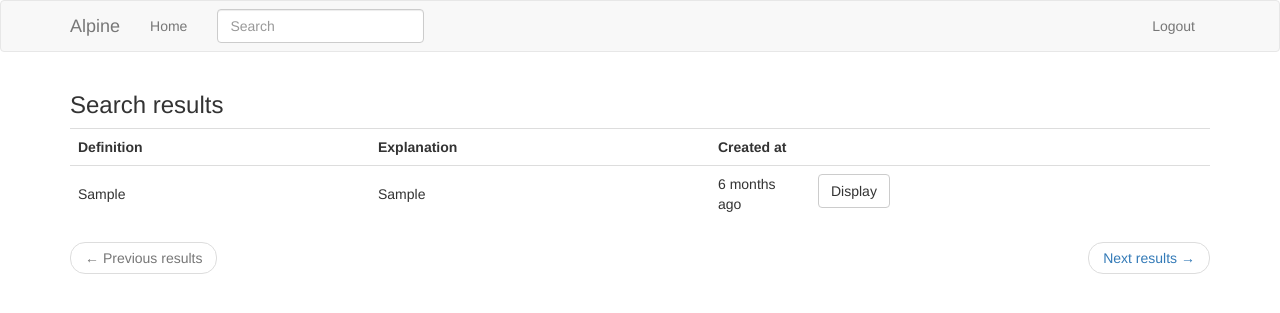
After one commit to alpineapp/alpine, a Flask app: template app/templates/search.html in a window 1280 px wide. The commit adds this page. Shown: the top 313 px of the page. Run offline with Flask 2, Linux system fonts and the light colour scheme; a user stored in the database is signed in; tables that the repository leaves empty hold one stand-in row (values such as "Sample post"); the template is opened without the code that fills it: values that come from a table or form of the project are taken from there, most other values are stand-ins (such as "Sample title", 1, 10 or a date in 2020); some libraries are stand-ins or nearby versions.

Commit message:
Add search feature
Follow miguelgrinberg tutorial part 16, adding search will help users
to quickly find their cards.

- Install Elasticsearch and Kibana from Docker
- Set up abstraction in app/search.py
- Integrate Elasticsearch with SQLAlchemy so that changes in SQLAlchemy
will automatically map to updates in ES indices
- Create a Search Form and View function

Resolves: #4

```diff
--- a/app/__init__.py
+++ b/app/__init__.py
@@ -9,6 +9,7 @@ import os
 from flask_mail import Mail
 from flask_bootstrap import Bootstrap
 from flask_moment import Moment
+from elasticsearch import Elasticsearch
 
 
 db = SQLAlchemy()
@@ -29,6 +30,8 @@ def create_app(config_class=Config):
     mail.init_app(app)
     bootstrap.init_app(app)
     moment.init_app(app)
+    app.elasticsearch = Elasticsearch([app.config['ELASTICSEARCH_URL']]) \
+        if app.config['ELASTICSEARCH_URL'] else None
 
     from app.errors import bp as errors_bp
     app.register_blueprint(errors_bp)
--- a/app/main/forms.py
+++ b/app/main/forms.py
@@ -1,11 +1,23 @@
 from flask_wtf import FlaskForm
-from wtforms import SubmitField, TextAreaField
+from wtforms import SubmitField, TextAreaField, StringField
 from wtforms.validators import DataRequired, Length
+from flask import request
+
+
+class SearchForm(FlaskForm):
+    q = StringField('Search', validators=[DataRequired()])
+
+    def __init__(self, *args, **kwargs):
+        if 'formdata' not in kwargs:
+            kwargs['formdata'] = request.args
+        if 'csrf_enabled' not in kwargs:
+            kwargs['csrf_enabled'] = False
+        super(SearchForm, self).__init__(*args, **kwargs)
 
 
 class CardForm(FlaskForm):
     front = TextAreaField('Definition', validators=[
         DataRequired(), Length(min=1, max=140)])
     back = TextAreaField('Explanation', validators=[
-        DataRequired(), Length(min=1, max=300)])
+        DataRequired(), Length(min=1, max=2)])
     submit = SubmitField('Submit')
--- a/app/main/routes.py
+++ b/app/main/routes.py
@@ -1,13 +1,13 @@
 from datetime import datetime
 from flask import render_template, flash, redirect, url_for, \
-                  request, jsonify, current_app
+                  request, jsonify, current_app, g
 from werkzeug.urls import url_parse
 from flask_login import current_user, login_user, logout_user, \
                         login_required
 
 from app import db
 from app.main import bp
-from app.main.forms import CardForm
+from app.main.forms import CardForm, SearchForm
 from app.models import User, Card
 
 
@@ -40,6 +40,7 @@ def before_request():
     if current_user.is_authenticated:
         current_user.last_seen = datetime.utcnow()
         db.session.commit()
+        g.search_form = SearchForm()
 
 @bp.route('/displayBack', methods=['POST'])
 @login_required
@@ -47,3 +48,18 @@ def displayBack():
     card_id = request.form['card_id']
     card = Card.query.get(int(card_id))
     return jsonify({'text': card.back})
+
+@bp.route('/search')
+@login_required
+def search():
+    if not g.search_form.validate():
+        return redirect(url_for('main.index'))
+    page = request.args.get('page', 1, type=int)
+    cards, total = Card.search(g.search_form.q.data, page,
+                               current_app.config['CARDS_PER_PAGE'])
+    next_url = url_for('main.search', q=g.search_form.q.data, page=page + 1) \
+        if total > page * current_app.config['CARDS_PER_PAGE'] else None
+    prev_url = url_for('main.search', q=g.search_form.q.data, page=page - 1) \
+        if page > 1 else None
+    return render_template('search.html', title='Search card', cards=cards,
+                           next_url=next_url, prev_url=prev_url)
--- a/app/models.py
+++ b/app/models.py
@@ -4,12 +4,56 @@ from time import time
 from werkzeug.security import generate_password_hash, \
                               check_password_hash
 from flask import current_app
-from flask_login import UserMixin
+from flask_login import UserMixin, current_user
 from hashlib import md5
 import jwt
 
 from app import login
 from app import db
+from app.search import add_to_index, remove_from_index, query_index
+
+
+class SearchableMixin(object):
+    @classmethod
+    def search(cls, expression, page, per_page):
+        ids, total = query_index(cls.__tablename__, expression, page, per_page)
+        if total == 0:
+            return cls.query.filter_by(id=0), 0
+        when = []
+        for i in range(len(ids)):
+            when.append((ids[i], i))
+        return cls.query.filter(cls.id.in_(ids)) \
+                        .filter(cls.user_id.is_(current_user.id)) \
+                        .order_by(db.case(when, value=cls.id)), total
+
+    @classmethod
+    def before_commit(cls, session):
+        session._changes = {
+            'add': list(session.new),
+            'update': list(session.dirty),
+            'delete': list(session.deleted)
+        }
+
+    @classmethod
+    def after_commit(cls, session):
+        for obj in session._changes['add']:
+            if isinstance(obj, SearchableMixin):
+                add_to_index(obj.__tablename__, obj)
+        for obj in session._changes['update']:
+            if isinstance(obj, SearchableMixin):
+                add_to_index(obj.__tablename__, obj)
+        for obj in session._changes['delete']:
+            if isinstance(obj, SearchableMixin):
+                remove_from_index(obj.__tablename__, obj)
+        session._changes = None
+
+    @classmethod
+    def reindex(cls):
+        for obj in cls.query:
+            add_to_index(cls.__tablename__, obj)
+
+db.event.listen(db.session, 'before_commit', SearchableMixin.before_commit)
+db.event.listen(db.session, 'after_commit', SearchableMixin.after_commit)
 
 
 @login.user_loader
@@ -52,10 +96,11 @@ class User(UserMixin, db.Model):
         return f'https://www.gravatar.com/avatar/{digest}?d=robohash&s={size}'
 
 
-class Card(db.Model):
+class Card(SearchableMixin, db.Model):
+    __searchable__ = ['front', 'back']
     id = db.Column(db.Integer, primary_key=True)
     front = db.Column(db.String(64))
-    back = db.Column(db.String(140))
+    back = db.Column(db.String(1000))
     timestamp = db.Column(db.DateTime, index=True,
                           default=datetime.utcnow)
     user_id = db.Column(db.Integer, db.ForeignKey('user.id'))
--- a/app/templates/base.html
+++ b/app/templates/base.html
@@ -34,6 +34,15 @@
                     <li><a href="{{ url_for('auth.logout') }}">Logout</a></li>
                     {% endif %}
                 </ul>
+                {% if g.search_form %}
+                <form class="navbar-form navbar-left" method="get"
+                        action="{{ url_for('main.search') }}">
+                    <div class="form-group">
+                        {{ g.search_form.q(size=20, class='form-control',
+                            placeholder=g.search_form.q.label.text) }}
+                    </div>
+                </form>
+                {% endif %}
             </div>
         </div>
     </nav>
--- /dev/null
+++ b/app/templates/search.html
@@ -0,0 +1,32 @@
+{% extends "base.html" %}
+
+{% block app_content %}
+    <h3> Search results </h3>
+    <table class="table table-hover">
+        <tr>
+            <th>Definition</th>
+            <th>Explanation</th>
+            <th>Created at</th>
+            <th></th>
+        </tr>
+        {% for card in cards %}
+            {% include '_card.html' %}
+        {% endfor %}
+    </table>
+    <nav aria-label="...">
+        <ul class="pager">
+            <li class="previous{% if not prev_url %} disabled{% endif %}">
+                <a href="{{ prev_url or '#' }}">
+                    <span aria-hidden="true">&larr;</span>
+                    {{ 'Previous results' }}
+                </a>
+            </li>
+            <li class="next{% if not next_url %} disabled{% endif %}">
+                <a href="{{ next_url or '#' }}">
+                    {{ 'Next results' }}
+                    <span aria-hidden="true">&rarr;</span>
+                </a>
+            </li>
+        </ul>
+    </nav>
+{% endblock %}
--- a/config.py
+++ b/config.py
@@ -21,3 +21,5 @@ class Config(object):
     ADMINS = ['prinskyen@gmail.com']
     # Pagination
     CARDS_PER_PAGE = 3
+    # Full-text search
+    ELASTICSEARCH_URL = os.environ.get('ELASTICSEARCH_URL')
--- a/requirements.txt
+++ b/requirements.txt
@@ -1,9 +1,11 @@
 alembic==1.4.2
 astroid==2.4.2
 blinker==1.4
+certifi==2020.6.20
 click==7.1.2
 dnspython==2.0.0
 dominate==2.5.1
+elasticsearch==7.8.0
 email-validator==1.1.1
 Flask==1.1.2
 Flask-Bootstrap==3.3.7.1
@@ -30,6 +32,7 @@ six==1.15.0
 SQLAlchemy==1.3.18
 toml==0.10.1
 typed-ast==1.4.1
+urllib3==1.25.9
 visitor==0.1.3
 Werkzeug==1.0.1
 wrapt==1.12.1
```
Also changed, not shown: app/search.py (added, +43 -0 lines), 1 other file.
